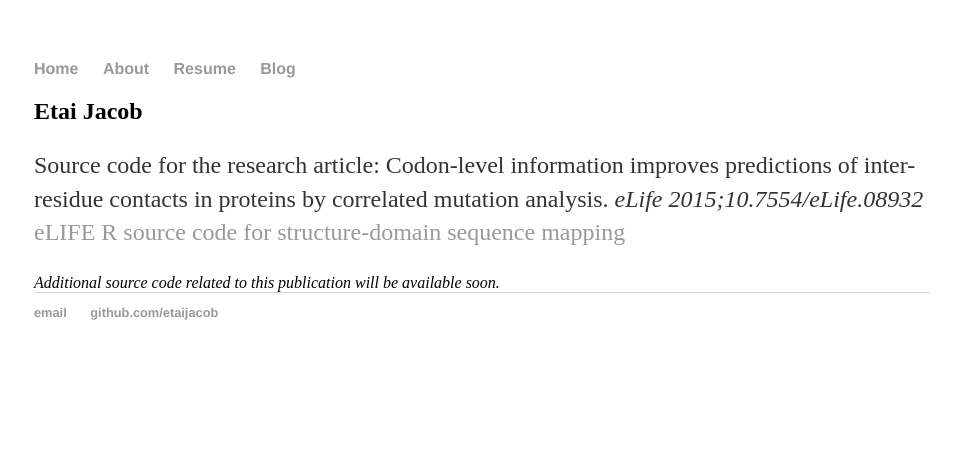
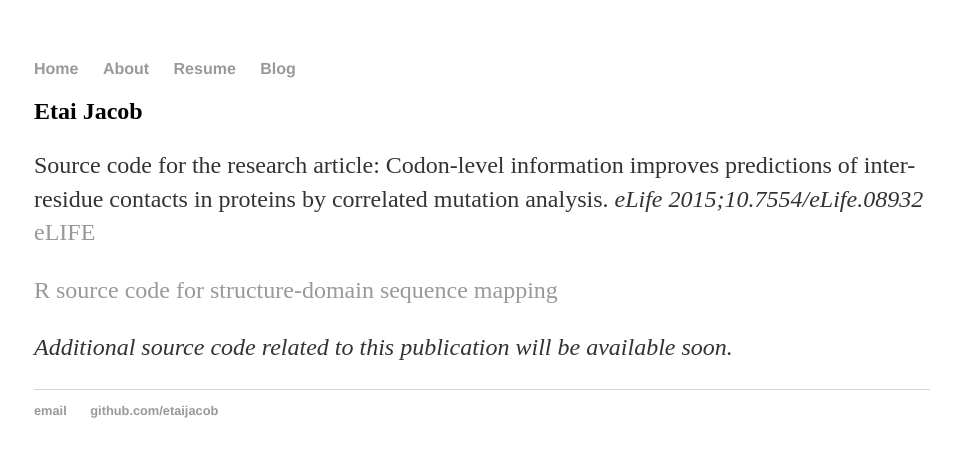
Before and after one commit to etaijacob/old_website, a Jekyll site: the page built from index.html, in a window 1280 px wide. Shown: the top 457 px of the page, without its empty margins (158-1112 px from the left). Built offline with Jekyll 4.4.1, drawn with Linux system fonts in a browser that asks for light colours.

```diff
--- a/index.html
+++ b/index.html
@@ -7,7 +7,7 @@ title: Etai Jacob
 	<p>Source code for the research article:
 	Codon-level information improves predictions of inter-residue contacts in proteins by correlated mutation analysis.
 	<em>eLife 2015;10.7554/eLife.08932 </em>
-	<a href="http://dx.doi.org/10.7554/eLife.08932">eLIFE</a>
-	<a href="https://github.com/etaijacob/MAPDB">R source code for structure-domain sequence mapping</a></p>
-	<em>Additional source code related to this publication will be available soon.</em>
+	<a href="http://dx.doi.org/10.7554/eLife.08932">eLIFE</a></p>
+	<p><a href="https://github.com/etaijacob/MAPDB">R source code for structure-domain sequence mapping</a></p>
+	<p><em>Additional source code related to this publication will be available soon.</em></p>
 </div><!-- /.blurb -->
```
